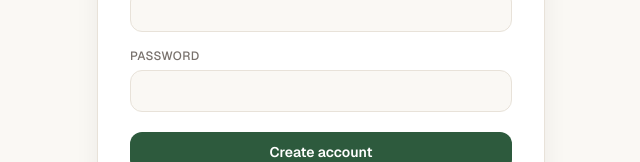
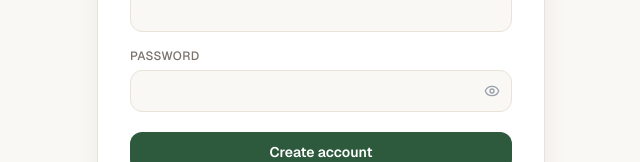
Before and after one commit to fridisbredis/kanban-board, a Next.js app: page /register in a window 1280 px wide. Shown: the part 392-554 px from the top of the page, without its empty margins (319-959 px from the left). Built offline with nearby package versions, Linux system fonts and the light colour scheme.

Commit message:
Add Logout button and eye to register page

```diff
--- a/src/app/(auth)/register/page.tsx
+++ b/src/app/(auth)/register/page.tsx
@@ -6,6 +6,8 @@ import { zodResolver } from "@hookform/resolvers/zod";
 import { z } from "zod";
 import Link from "next/link";
 import { colors, inputClass, inputStyle } from "@/lib/styles";
+import { useState } from "react";
+import { EyeOff, Eye } from "lucide-react";
 
 const RegisterSchema = z.object({
     name: z.string().min(2, "Name must be at least 2 characters"),
@@ -20,6 +22,8 @@ export default function RegisterPage() {
     const { register, handleSubmit, formState: { errors, isSubmitting }, setError } = useForm<FormData>({
         resolver: zodResolver(RegisterSchema),
     });
+
+    const [showPassword, setShowPassword] = useState(false)
 
     const onSubmit = async (data: FormData) => {
         const res = await fetch("/api/register", {
@@ -89,14 +93,23 @@ export default function RegisterPage() {
                         <label className="text-xs font-medium uppercase tracking-wide" style={{ color: colors.muted }}>
                             Password
                         </label>
+                        <div className="relative">
                             <input
                                 {...register("password")}
-                            type="password"
+                                type={showPassword ? "text" : "password"}
                                 className={inputClass}
                                 style={inputStyle}
                                 onFocus={e => (e.target.style.borderColor = colors.accent)}
                                 onBlur={e => (e.target.style.borderColor = colors.border)}
                             />
+                            <button
+                                type="button"
+                                onClick={() => setShowPassword(!showPassword)}
+                                className="absolute right-3 top-1/2 -translate-y-1/2 text-gray-400"
+                            >
+                                {showPassword ? <EyeOff size={16} /> : <Eye size={16} />}
+                            </button>
+                        </div>
                         {errors.password && (
                             <p className="text-xs" style={{ color: colors.errorText }}>{errors.password.message}</p>
                         )}
--- a/src/app/dashboard/page.tsx
+++ b/src/app/dashboard/page.tsx
@@ -6,6 +6,7 @@ import CreateBoardForm from "@/components/CreateBoardForm";
 import DeleteBoardButton from "@/components/DeleteBoardButton";
 import { colors, cardSurfaceStyle, BOARD_ACCENTS } from "@/lib/styles";
 import { redirect } from "next/navigation";
+import SignOutButton from "@/components/SignOutButton";
 
 export default async function DashboardPage() {
     const session = await getServerSession(authOptions);
@@ -34,6 +35,7 @@ export default async function DashboardPage() {
                         >
                             {session.user.name?.[0]?.toUpperCase() ?? '?'}
                         </div>
+                        <SignOutButton />
                     </div>
                 )}
             </header>
--- /dev/null
+++ b/src/components/SignOutButton.tsx
@@ -0,0 +1,17 @@
+"use client";
+
+import { signOut } from "next-auth/react";
+import { LogOut } from "lucide-react";
+
+export default function SignOutButton() {
+    return (
+        <button
+            onClick={() => signOut({ callbackUrl: "/login" })}
+            className="flex items-center gap-2 text-sm transition-all"
+            style={{ color: 'var(--muted)' }}
+            title="Sign out"
+        >
+            <LogOut size={16} />
+        </button>
+    );
+}
```
Lines whose indentation alone changed are shown as unchanged.
